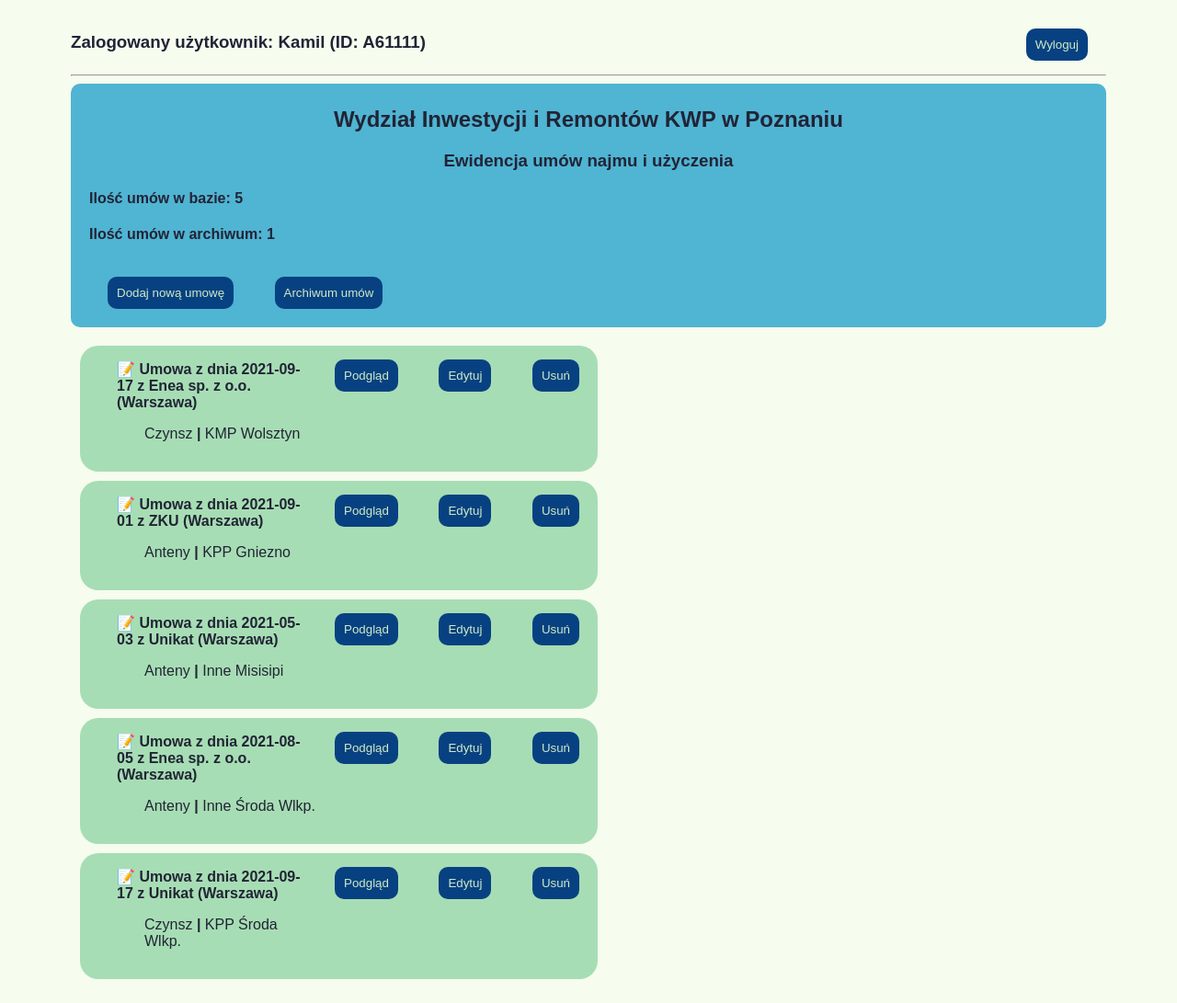
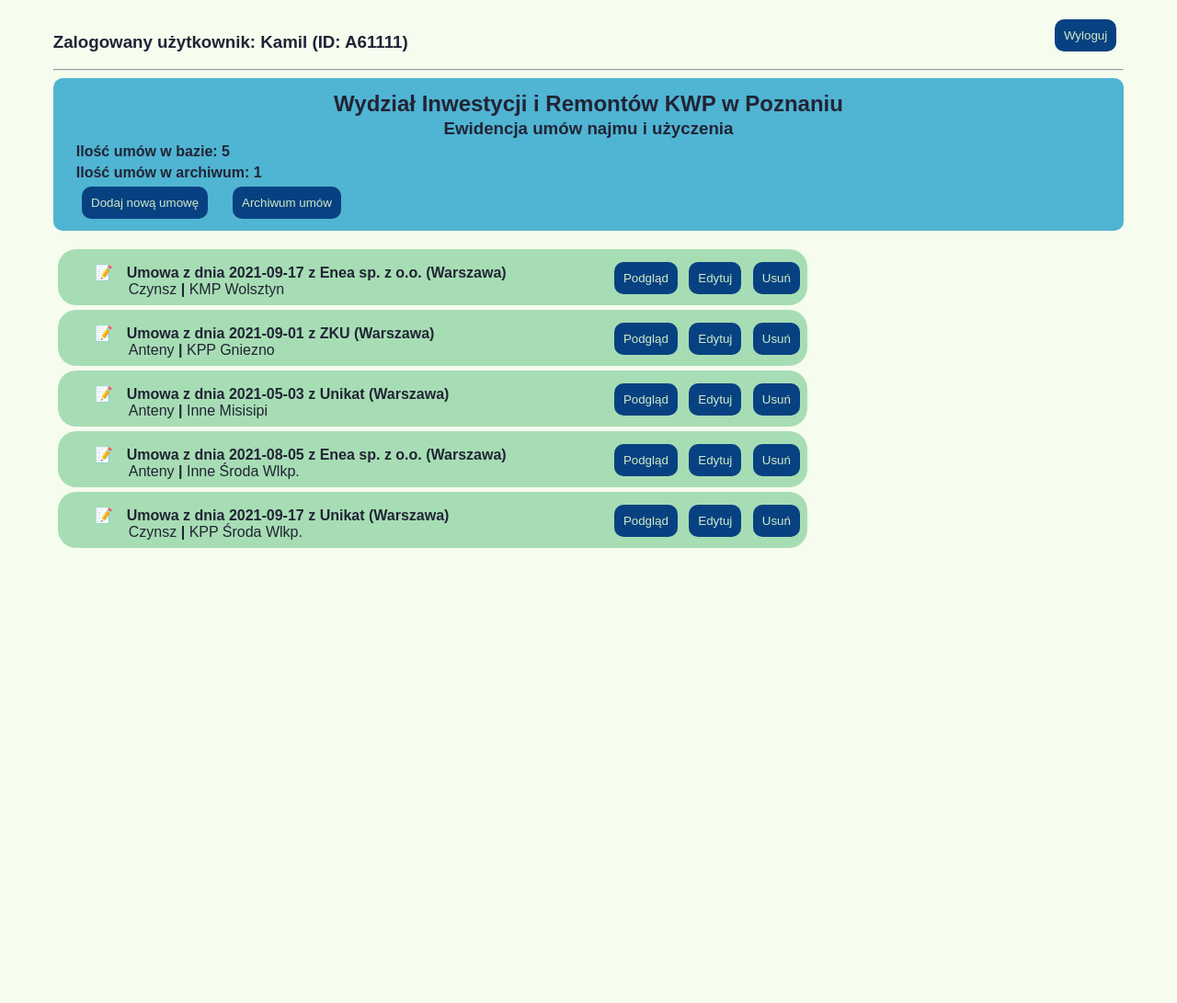
Before and after one commit to Hypnos86/Projekt-umowy, a Django app: page /umowy/ewidencja/ in a window 1280 px wide. Shown: the whole page at 92% size. After the commit the page ends 596 px from the top, so only its background shows below. Run offline with Django 3.2, Linux system fonts and the light colour scheme; a user stored in the database is signed in; data comes from the database, SQL or seed files in the repository; both versions use the stored data as it was after the commit; parts of the project's set-up code (start-up, migrations or seed data) failed here and were passed over.

Commit message:
Stylowanie ewidencji

```diff
--- a/templates/ewidencja.html
+++ b/templates/ewidencja.html
@@ -10,7 +10,7 @@
         <h3>Zalogowany użytkownik: {{user.first_name}} (ID: {{ user.username}})</h3>
     </div>
     <div class="button-logout">
-        <a href="{%url 'logout'%}"><button class="button-umowy">Wyloguj</button></a>
+        <a href="{%url 'logout'%}"><button class="button-general">Wyloguj</button></a>
     </div>
 </div>
     {%else%}
@@ -22,12 +22,12 @@
 <div class="ewidencja-title">
     <h2 class="title">Wydział Inwestycji i Remontów KWP w Poznaniu</h2>
     <h3 class="title">Ewidencja umów najmu i użyczenia</h3>
-    <h4>Ilość umów w bazie: {{wszystkie|length}}</h4>
-    <h4>Ilość umów w archiwum: {{archiwalne|length}}</h4>
+    <h4 class="info-umowy">Ilość umów w bazie: {{wszystkie|length}}</h4>
+    <h4 class="info-umowy">Ilość umów w archiwum: {{archiwalne|length}}</h4>
 
     <nav>
-        <a href="{% url 'nowe_umowy'%}"><button class="button-umowy">Dodaj nową umowę</button></a>
-        <a href="#"><button class="button-umowy">Archiwum umów</button></a>
+        <a href="{% url 'nowe_umowy'%}"><button class="button-general button-menu">Dodaj nową umowę</button></a>
+        <a href="#"><button class="button-general button-menu">Archiwum umów</button></a>
     </nav>
 
 </div>
@@ -36,15 +36,15 @@
 
 <main class="lista">
     <ul class="lista_umow">
-        <li class="znacznik">
-            <b>{{umowa}}</b><br>
+        <li class="lista-option">
+            <p class="znacznik"><b>{{umowa}} </b></p>
             <p class="info">{{umowa.typ_umowy}} <b>|</b> {{umowa.rodzaj_jedn}} {{umowa.miasto_jedn}}</p>
         </li>
     </ul>
     <div>
-        <a href="{% url 'podglad_umowy' umowa.id %}"><button class="button-umowy">Podgląd</button></a>
-        <a href="{% url 'edytuj_umowe' umowa.id %}"><button class="button-umowy">Edytuj</button></a>
-        <a href="{% url 'usun_umowe' umowa.id %}"><button class="button-umowy">Usuń</button></a>
+        <a href="{% url 'podglad_umowy' umowa.id %}"><button class="button-general">Podgląd</button></a>
+        <a href="{% url 'edytuj_umowe' umowa.id %}"><button class="button-general">Edytuj</button></a>
+        <a href="{% url 'usun_umowe' umowa.id %}"><button class="button-general buton-remove">Usuń</button></a>
 
     </div>
 </main>
--- a/umowyapp/static/style.css
+++ b/umowyapp/static/style.css
@@ -2,7 +2,7 @@
 body{
     color: rgb(33, 36, 53);
     background-color: hsl(85,67%,96%);
-    padding: 1rem 2rem;
+    padding: 1rem 1%;
     font-family: arial;
     margin: auto 45px;
 }
@@ -18,34 +18,47 @@ body{
 
 hr{
     clear: both;
-
 }
 
 /*strona główna - ewidencja*/
 .ewidencja-title{
     background-color: hsl(194,60%,57%);
-    padding: 5px 20px;
+    padding: 1% 20px;
     border-radius: 10px;
     margin: 0 0 20px;
     }
 .title{
     text-align:center;
+    margin: 2px;
 }
 
-.button-umowy {
+.info-umowy{
+    margin: 5px;
+}
+
+.button-general {
+    display:inline-block;
     background-color: hsl(212,88%,27%);
     color: hsl(109,49%,85%);
     width: auto;
-    margin: 15px 20px;
-    padding: 10px;
+    margin: 7% 8px auto auto;
+    padding:10px;
     border-radius: 10px;
     border-style: none;
 }
 
-.button-umowy:hover{
+.button-general:hover{
     background-color: hsl(205,91%,35%);
     color: hsl(107,50%,91%);
     transform: scale(1.1);
+}
+
+.button-menu{
+    margin: 1px 1% ;
+}
+
+.buton-remove:hover{
+    background: red;
 }
 
 .lista{
@@ -53,24 +66,33 @@ hr{
     border-radius: 20px;
     border-style: none;
     background-color: hsl(135,44%,76%);
-    margin: 10px;
+    margin: 5px;
     padding: auto auto;
-    width: 50%;
+    width: 70%;
 }
 .lista:hover{
     background-color: hsl(174,44%,64%);
 }
-
 .lista_umow{
     list-style-type:none;
     flex:1;
+    margin: auto;
 }
+
+.znacznik{
+    margin-bottom: auto;
+}
+
 .znacznik::before{
     content: "\1F4DD";
+    margin-right: 15px;
 }
 
 .info{
-    margin-left: 30px;
+    margin-left: 37px;
+    margin-top: auto;
+    margin-bottom: 8px;
+
 }
 
 .button{
@@ -80,7 +102,7 @@ hr{
 
 /* widok podglądu umów - podglad.html*/
 .podglad_box{
-    width: 40%;
+    width: 45%;
 }
 
 section{
@@ -93,11 +115,12 @@ display:flex;
 
 /*widok pdf */
 .pdf_viev{
-    margin: 0 5%;
+    margin: auto ;
+    background-color: red;
 }
 embed{
-    width: 900px;
-    height: 800px;
+    width: 700px;
+    height: 900px;
     margin: 10px
 }
 
```
Also changed, not shown: db.sqlite3.
